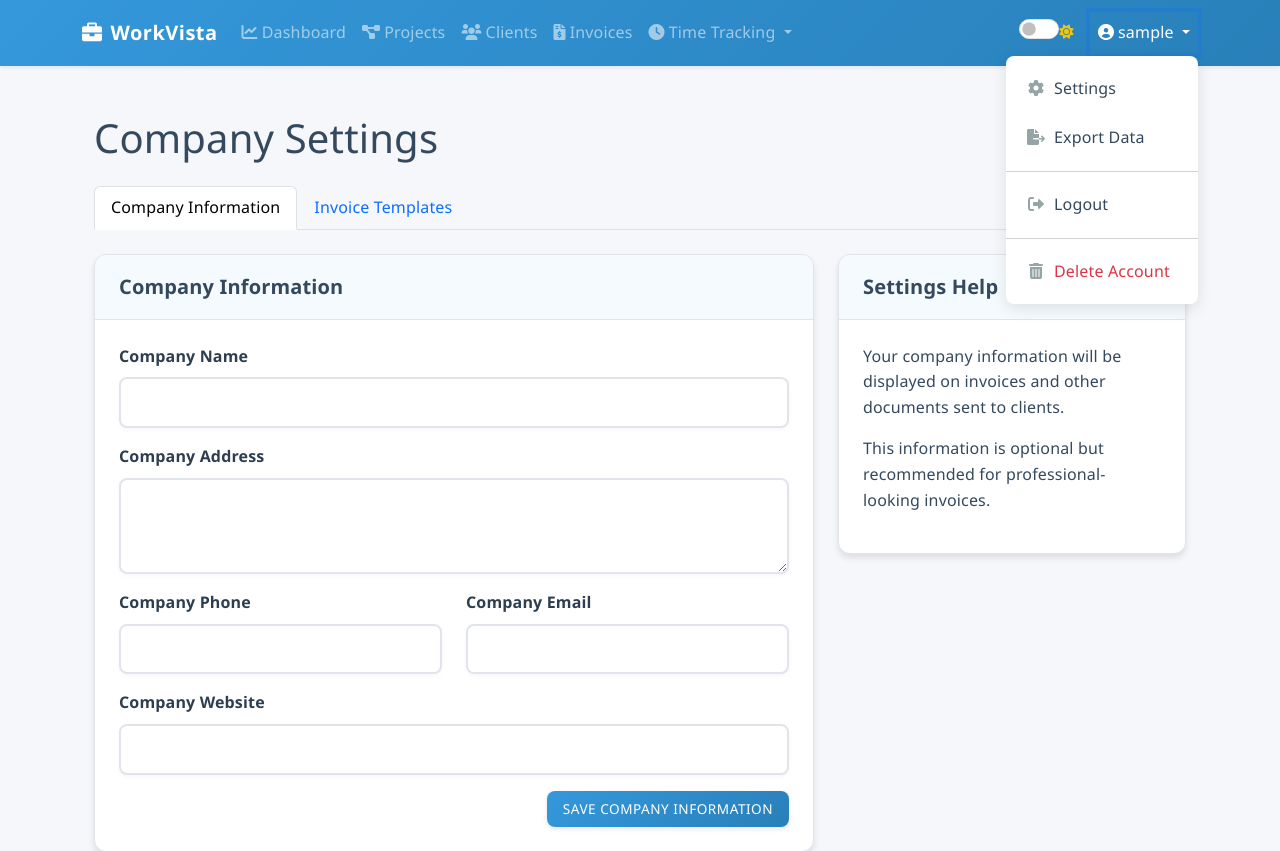
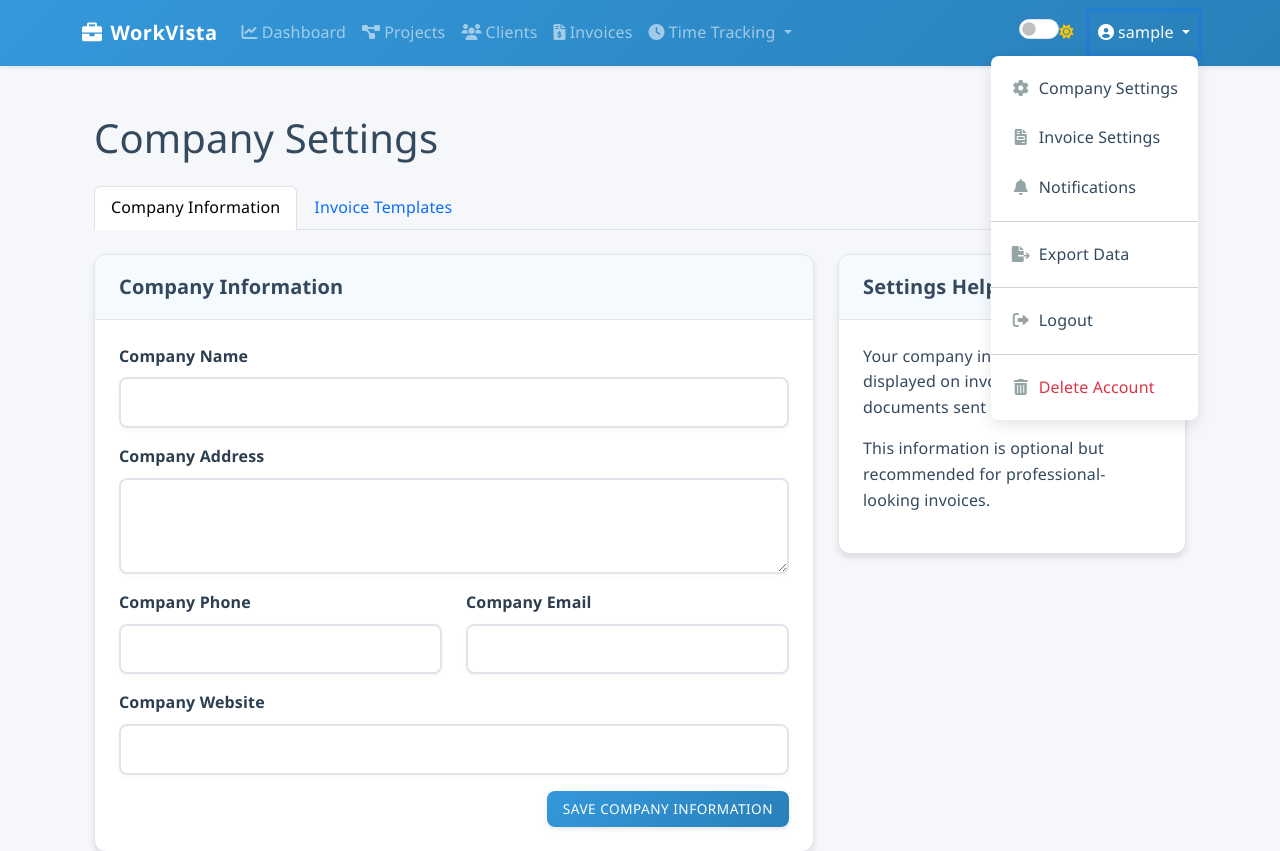
Before and after one commit to Gabangxa/FreelanceDash1, a Flask app: page /settings/company in a window 1280 px wide, after a click that opens the changed part. Shown: the top 851 px of the page. Run offline with Flask 3, Linux system fonts and the light colour scheme; the visitor is signed in with stand-in values (Sample User, id 1); data comes from the database, SQL or seed files in the repository; some libraries are stand-ins or nearby versions.

Commit message:
Add detailed notification settings for users to customize their preferences
Introduces a new `NotificationSettingsForm` and `notification_settings` route in `settings/routes.py` to manage email and in-app notification preferences, including digest frequency, quiet hours, and timezones. Updates `base.html` to include a link to the new notification settings page.

Replit-Commit-Author: Agent
Replit-Commit-Session-Id: 3993885a-7f06-43a0-96d7-334b33bf4933
Replit-Commit-Checkpoint-Type: full_checkpoint
Replit-Commit-Screenshot-Url: https://storage.googleapis.com/screenshot-production-us-central1/088f28d3-b1d1-446b-8e43-af70b6701115/3993885a-7f06-43a0-96d7-334b33bf4933/AdGZ8LF

```diff
--- a/settings/forms.py
+++ b/settings/forms.py
@@ -78,3 +78,57 @@ class DeleteAccountForm(FlaskForm):
         """Validate that the password is correct."""
         if not current_user.check_password(field.data):
             raise ValidationError("Incorrect password. Please try again.")
+
+class NotificationSettingsForm(FlaskForm):
+    """Form for managing notification preferences."""
+
+    # Email notification preferences
+    email_enabled = BooleanField('Enable Email Notifications')
+    email_webhook_events = BooleanField('Webhook Events (External integrations)')
+    email_project_updates = BooleanField('Project Updates (Tasks, time entries)')
+    email_invoice_updates = BooleanField('Invoice Updates (Created, paid, overdue)')
+    email_payment_notifications = BooleanField('Payment Notifications (Successful payments)')
+    email_system_notifications = BooleanField('System Notifications (Important updates)')
+
+    # In-app notification preferences
+    inapp_enabled = BooleanField('Enable In-App Notifications')
+    inapp_webhook_events = BooleanField('Webhook Events')
+    inapp_project_updates = BooleanField('Project Updates')
+    inapp_invoice_updates = BooleanField('Invoice Updates')
+    inapp_payment_notifications = BooleanField('Payment Notifications')
+    inapp_system_notifications = BooleanField('System Notifications')
+
+    # Delivery preferences
+    digest_frequency = SelectField('Email Digest Frequency', choices=[
+        ('immediate', 'Immediate - Send emails right away'),
+        ('hourly', 'Hourly - Send digest every hour'),
+        ('daily', 'Daily - Send daily digest'),
+        ('weekly', 'Weekly - Send weekly digest')
+    ])
+
+    # Quiet hours
+    quiet_hours_enabled = BooleanField('Enable Quiet Hours (No notifications during specified times)')
+    quiet_hours_start = StringField('Start Time (HH:MM)', validators=[
+        Optional(),
+        Length(max=5, message="Time must be in HH:MM format")
+    ])
+    quiet_hours_end = StringField('End Time (HH:MM)', validators=[
+        Optional(),
+        Length(max=5, message="Time must be in HH:MM format")
+    ])
+
+    timezone = SelectField('Timezone', choices=[
+        ('UTC', 'UTC'),
+        ('America/New_York', 'Eastern Time (ET)'),
+        ('America/Chicago', 'Central Time (CT)'),
+        ('America/Denver', 'Mountain Time (MT)'),
+        ('America/Los_Angeles', 'Pacific Time (PT)'),
+        ('Europe/London', 'London'),
+        ('Europe/Paris', 'Paris'),
+        ('Europe/Berlin', 'Berlin'),
+        ('Asia/Tokyo', 'Tokyo'),
+        ('Asia/Shanghai', 'Shanghai'),
+        ('Australia/Sydney', 'Sydney')
+    ])
+
+    submit = SubmitField('Save Notification Settings')
--- a/settings/routes.py
+++ b/settings/routes.py
@@ -5,8 +5,8 @@ import io
 import logging
 from PIL import Image
 from app import db
-from models import UserSettings, User, Client, Project, Task, TimeEntry, Invoice, InvoiceItem
-from settings.forms import CompanySettingsForm, InvoiceTemplateForm, DeleteAccountForm
+from models import UserSettings, User, Client, Project, Task, TimeEntry, Invoice, InvoiceItem, NotificationSettings
+from settings.forms import CompanySettingsForm, InvoiceTemplateForm, DeleteAccountForm, NotificationSettingsForm
 from errors import handle_db_errors
 
 # Get the module logger
@@ -124,6 +124,107 @@ def invoice_template():
     logo_data_uri = settings.get_logo_data_uri() if settings.invoice_logo else None
 
     return render_template('invoice_template.html', form=form, settings=settings, logo_data_uri=logo_data_uri)
+
+@settings_bp.route('/notifications', methods=['GET', 'POST'])
+@login_required
+@handle_db_errors
+def notification_settings():
+    """Manage notification preferences."""
+    from datetime import time
+
+    # Get or create notification settings
+    notification_settings = NotificationSettings.get_or_create_for_user(current_user.id)
+
+    form = NotificationSettingsForm()
+
+    if form.validate_on_submit():
+        try:
+            # Update email notification settings
+            notification_settings.email_enabled = form.email_enabled.data
+            notification_settings.email_webhook_events = form.email_webhook_events.data
+            notification_settings.email_project_updates = form.email_project_updates.data
+            notification_settings.email_invoice_updates = form.email_invoice_updates.data
+            notification_settings.email_payment_notifications = form.email_payment_notifications.data
+            notification_settings.email_system_notifications = form.email_system_notifications.data
+
+            # Update in-app notification settings
+            notification_settings.inapp_enabled = form.inapp_enabled.data
+            notification_settings.inapp_webhook_events = form.inapp_webhook_events.data
+            notification_settings.inapp_project_updates = form.inapp_project_updates.data
+            notification_settings.inapp_invoice_updates = form.inapp_invoice_updates.data
+            notification_settings.inapp_payment_notifications = form.inapp_payment_notifications.data
+            notification_settings.inapp_system_notifications = form.inapp_system_notifications.data
+
+            # Update delivery preferences
+            notification_settings.digest_frequency = form.digest_frequency.data
+            notification_settings.timezone = form.timezone.data
+
+            # Update quiet hours
+            notification_settings.quiet_hours_enabled = form.quiet_hours_enabled.data
+
+            # Parse quiet hours times
+            if form.quiet_hours_start.data:
+                try:
+                    hour, minute = map(int, form.quiet_hours_start.data.split(':'))
+                    notification_settings.quiet_hours_start = time(hour, minute)
+                except (ValueError, TypeError):
+                    notification_settings.quiet_hours_start = None
+            else:
+                notification_settings.quiet_hours_start = None
+
+            if form.quiet_hours_end.data:
+                try:
+                    hour, minute = map(int, form.quiet_hours_end.data.split(':'))
+                    notification_settings.quiet_hours_end = time(hour, minute)
+                except (ValueError, TypeError):
+                    notification_settings.quiet_hours_end = None
+            else:
+                notification_settings.quiet_hours_end = None
+
+            # Update timestamp
+            from datetime import datetime
+            notification_settings.updated_at = datetime.utcnow()
+
+            db.session.commit()
+            flash('Notification settings updated successfully', 'success')
+
+            # Redirect to the same page to prevent form resubmission
+            return redirect(url_for('settings.notification_settings'))
+        except SQLAlchemyError as e:
+            db.session.rollback()
+            logger.error(f"Database error updating notification settings: {str(e)}")
+            flash('Error updating notification settings. Please try again.', 'danger')
+
+    # Populate form with existing data
+    if request.method == 'GET':
+        # Email settings
+        form.email_enabled.data = notification_settings.email_enabled
+        form.email_webhook_events.data = notification_settings.email_webhook_events
+        form.email_project_updates.data = notification_settings.email_project_updates
+        form.email_invoice_updates.data = notification_settings.email_invoice_updates
+        form.email_payment_notifications.data = notification_settings.email_payment_notifications
+        form.email_system_notifications.data = notification_settings.email_system_notifications
+
+        # In-app settings
+        form.inapp_enabled.data = notification_settings.inapp_enabled
+        form.inapp_webhook_events.data = notification_settings.inapp_webhook_events
+        form.inapp_project_updates.data = notification_settings.inapp_project_updates
+        form.inapp_invoice_updates.data = notification_settings.inapp_invoice_updates
+        form.inapp_payment_notifications.data = notification_settings.inapp_payment_notifications
+        form.inapp_system_notifications.data = notification_settings.inapp_system_notifications
+
+        # Delivery preferences
+        form.digest_frequency.data = notification_settings.digest_frequency
+        form.timezone.data = notification_settings.timezone
+
+        # Quiet hours
+        form.quiet_hours_enabled.data = notification_settings.quiet_hours_enabled
+        if notification_settings.quiet_hours_start:
+            form.quiet_hours_start.data = notification_settings.quiet_hours_start.strftime('%H:%M')
+        if notification_settings.quiet_hours_end:
+            form.quiet_hours_end.data = notification_settings.quiet_hours_end.strftime('%H:%M')
+
+    return render_template('notification_settings.html', form=form, settings=notification_settings)
 
 @settings_bp.route('/export-data', methods=['GET'])
 @login_required
--- a/templates/base.html
+++ b/templates/base.html
@@ -72,7 +72,10 @@
                             <i class="fas fa-user-circle me-1"></i>{{ current_user.username }}
                         </a>
                         <ul class="dropdown-menu dropdown-menu-end">
-                            <li><a class="dropdown-item" href="{{ url_for('settings.company_settings') }}"><i class="fas fa-cog me-2"></i>Settings</a></li>
+                            <li><a class="dropdown-item" href="{{ url_for('settings.company_settings') }}"><i class="fas fa-cog me-2"></i>Company Settings</a></li>
+                            <li><a class="dropdown-item" href="{{ url_for('settings.invoice_template') }}"><i class="fas fa-file-invoice me-2"></i>Invoice Settings</a></li>
+                            <li><a class="dropdown-item" href="{{ url_for('settings.notification_settings') }}"><i class="fas fa-bell me-2"></i>Notifications</a></li>
+                            <li><hr class="dropdown-divider"></li>
                             <li><a class="dropdown-item" href="{{ url_for('settings.export_data') }}"><i class="fas fa-file-export me-2"></i>Export Data</a></li>
                             <!-- Subscription link temporarily disabled -->
                             <li><hr class="dropdown-divider"></li>
```
Also changed, not shown: templates/settings/notification_settings.html (added, +289 -0 lines), 1 other file.
